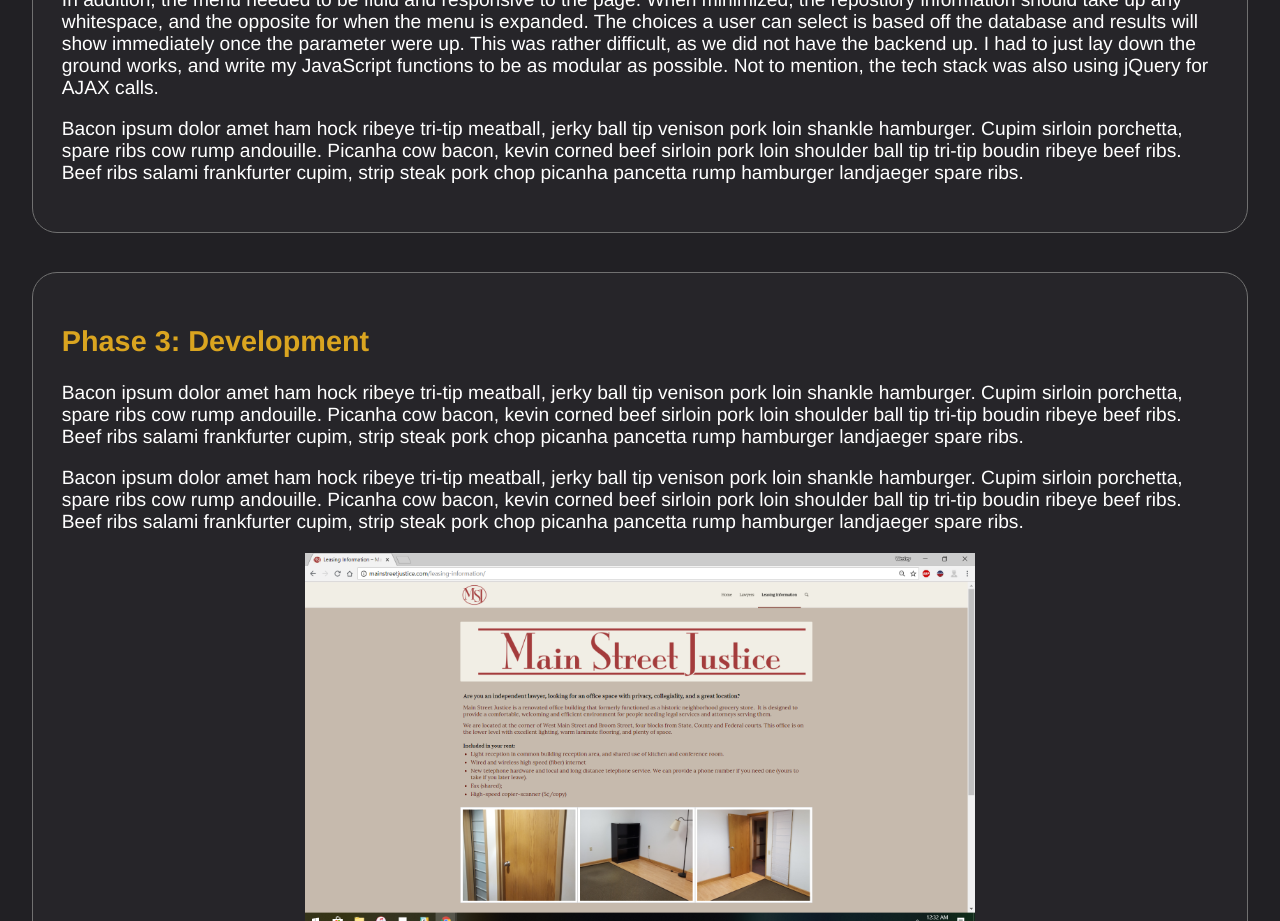
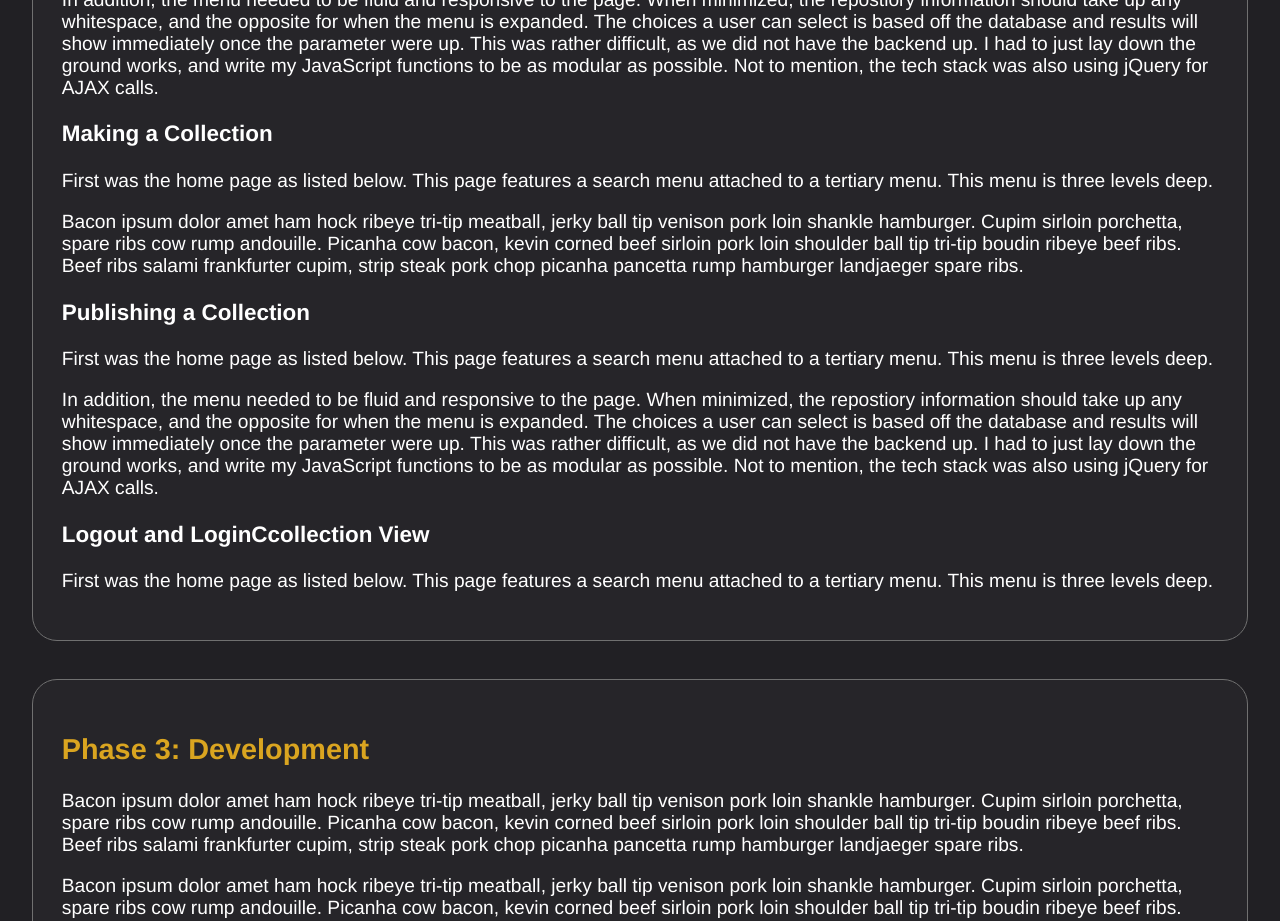
Before and after one commit to WesloTheWeb/my-portfolio, a React (Create React App) app: page /projects/mcw in a window 1280 px wide. Shown: the part 4820-5741 px from the top of the page. Built offline with nearby package versions, Linux system fonts and the light colour scheme.

Commit message:
Update CaseMCW.js

```diff
--- a/src/containers/Archives/Showcase/ProjectWebsitesFull/CaseMCW.js
+++ b/src/containers/Archives/Showcase/ProjectWebsitesFull/CaseMCW.js
@@ -135,7 +135,7 @@ const CaseMCW = (props) => {
                     </p>
                     <h3>Homepage</h3>
                     <p>First was the home page as listed below. This page features a search menu attached to a tertiary menu.
-                        This menu is three levels deep.
+                    This menu is three levels deep.
                         <ol>
                             <li>The <strong className={keyWord}>first menu</strong> has the three main categories of "Health Focus Areas", "Languages" and "Product Types</li>
                             <li>The <strong className={keyWord}>secondary menu</strong> has submenus for specific categories related to the parent categories
@@ -159,7 +159,9 @@ const CaseMCW = (props) => {
                         and write my JavaScript functions to be as modular as possible. Not to mention, the tech stack was also
                         using jQuery for AJAX calls.
                     </p>
-
+                    <h3>Making a Collection</h3>
+                    <p>First was the home page as listed below. This page features a search menu attached to a tertiary menu.
+                    This menu is three levels deep.</p>
                     {/* <div className={slideCarousel}>
                         <img src={RepoA} alt="first functionality concept" />
                         <img src={RepoB} alt="first functionality concept" />
@@ -172,7 +174,20 @@ const CaseMCW = (props) => {
                         shoulder ball tip tri-tip boudin ribeye beef ribs. Beef ribs salami frankfurter cupim, strip steak pork chop picanha
                         pancetta rump hamburger landjaeger spare ribs.
                     </p>
-
+                    <h3>Publishing a Collection</h3>
+                    <p>First was the home page as listed below. This page features a search menu attached to a tertiary menu.
+                    This menu is three levels deep.</p>
+                    <p>
+                        In addition, the menu needed to be fluid and responsive to the page. When minimized, the repostiory
+                        information should take up any whitespace, and the opposite for when the menu is expanded. The choices
+                        a user can select is based off the database and results will show immediately once the parameter were up.
+                        This was rather difficult, as we did not have the backend up. I had to just lay down the ground works,
+                        and write my JavaScript functions to be as modular as possible. Not to mention, the tech stack was also
+                        using jQuery for AJAX calls.
+                    </p>
+                    <h3>Logout and LoginCcollection View</h3>
+                    <p>First was the home page as listed below. This page features a search menu attached to a tertiary menu.
+                    This menu is three levels deep.</p>
                 </Textbox>
                 <Textbox>
                     <h2 className={phaseTitle}>Phase 3: Development</h2>
```
